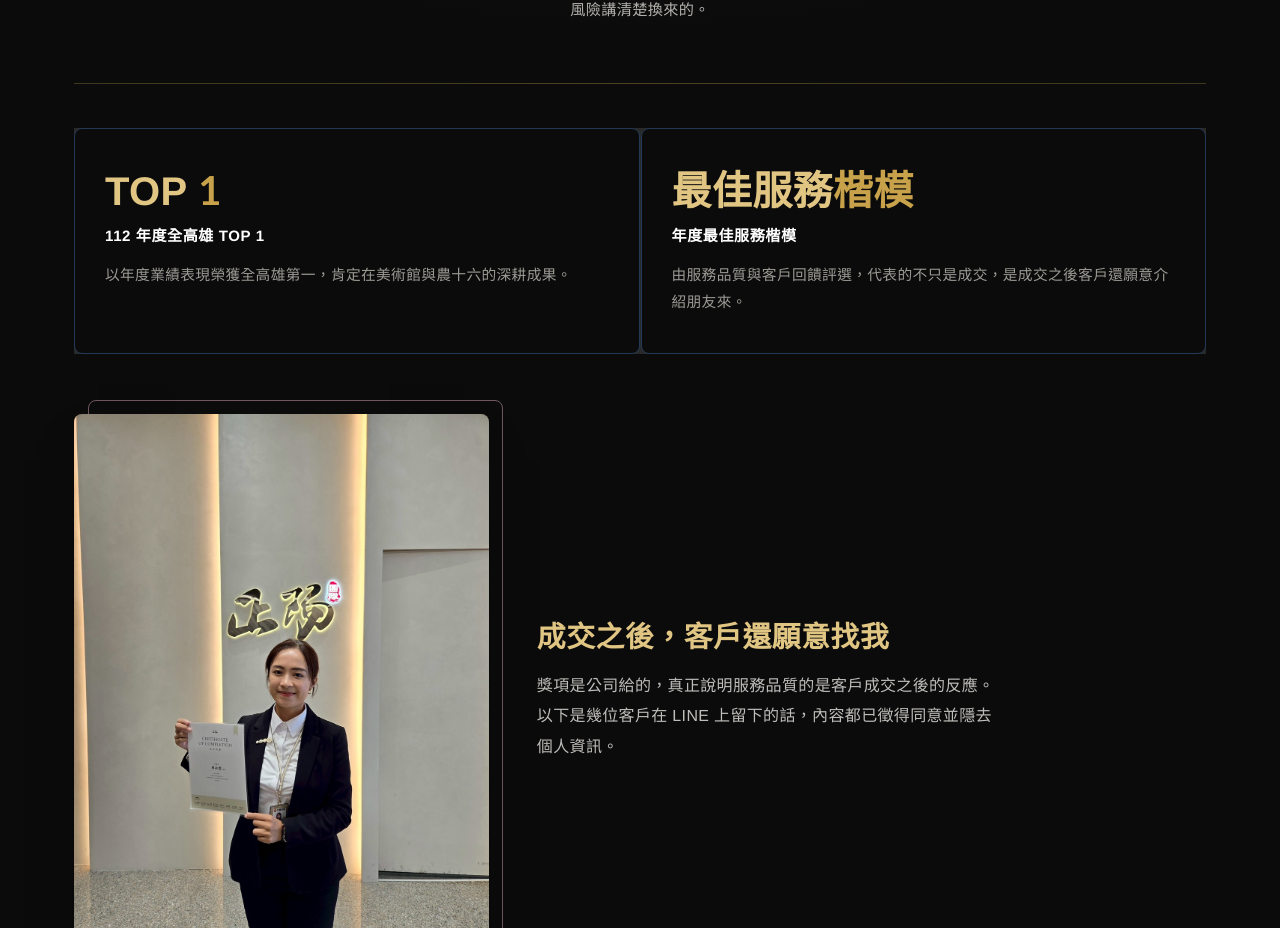
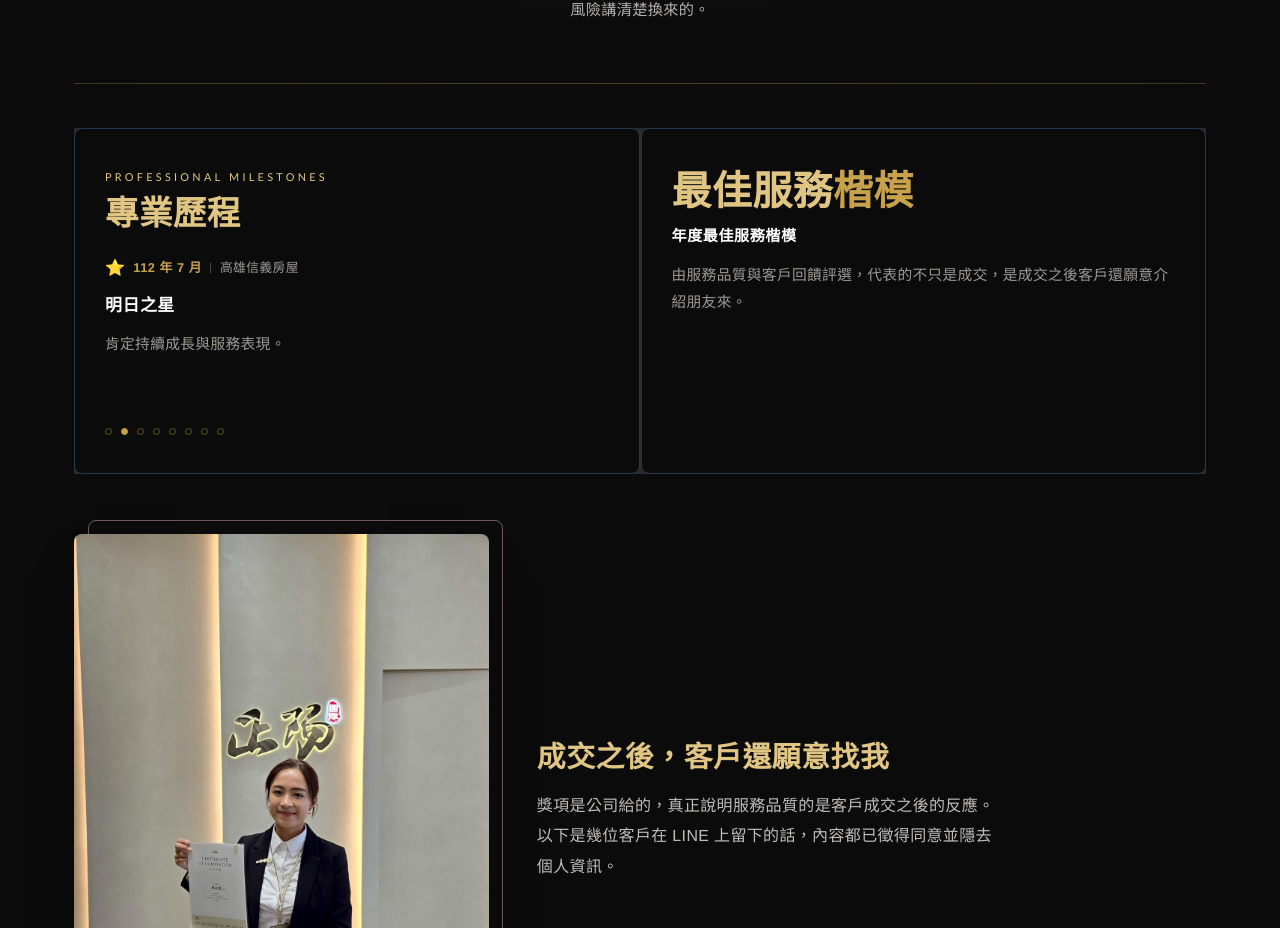
Before and after one commit to jiunjiun7-commits/maggie-official-site, a Next.js app: page / in a window 1280 px wide. Shown: the part 3432-4360 px from the top of the page. Built offline with nearby package versions, Linux system fonts and the light colour scheme.

Commit message:
戰績區左卡改為專業歷程：8 筆里程碑淡入淡出輪播，資料抽離為 JSON 陣列

```diff
--- /dev/null
+++ b/src/app/_components/MilestoneCard.tsx
@@ -0,0 +1,111 @@
+"use client";
+
+import { useCallback, useEffect, useRef, useState } from "react";
+import type { Milestone } from "@/lib/milestones";
+
+const INTERVAL = 5000;
+const FADE = 600;
+
+/**
+ * 專業歷程卡片：卡片外框完全固定，只有內容淡出 → 更新 → 淡入。
+ *
+ * 自動播放與手動點擊共用同一支 fade timer（fadeTimer），
+ * 每次切換前一定先清掉前一支，否則兩邊的 timer 會互相覆蓋，
+ * 造成內容永遠停在淡出狀態。
+ * 目前索引另外用 ref 同步，讓 interval 讀得到最新值而不必重建。
+ */
+export default function MilestoneCard({ milestones }: { milestones: Milestone[] }) {
+  const [index, setIndex] = useState(0);
+  const [visible, setVisible] = useState(true);
+
+  const indexRef = useRef(0);
+  const fadeTimer = useRef<number | null>(null);
+  const paused = useRef(false);
+  const touchStartX = useRef<number | null>(null);
+
+  const goTo = useCallback(
+    (next: number) => {
+      const total = milestones.length;
+      const target = ((next % total) + total) % total;
+      if (target === indexRef.current) return;
+
+      if (fadeTimer.current !== null) window.clearTimeout(fadeTimer.current);
+      setVisible(false);
+      fadeTimer.current = window.setTimeout(() => {
+        indexRef.current = target;
+        setIndex(target);
+        setVisible(true);
+        fadeTimer.current = null;
+      }, FADE);
+    },
+    [milestones.length]
+  );
+
+  useEffect(() => {
+    if (milestones.length <= 1) return;
+    const timer = window.setInterval(() => {
+      if (paused.current) return;
+      goTo(indexRef.current + 1);
+    }, INTERVAL);
+    return () => {
+      window.clearInterval(timer);
+      if (fadeTimer.current !== null) window.clearTimeout(fadeTimer.current);
+    };
+  }, [goTo, milestones.length]);
+
+  const current = milestones[index];
+
+  return (
+    <div
+      className="stat milestone"
+      onMouseEnter={() => (paused.current = true)}
+      onMouseLeave={() => (paused.current = false)}
+      onTouchStart={(event) => {
+        paused.current = true;
+        touchStartX.current = event.touches[0].clientX;
+      }}
+      onTouchEnd={(event) => {
+        paused.current = false;
+        const start = touchStartX.current;
+        touchStartX.current = null;
+        if (start === null) return;
+        const delta = event.changedTouches[0].clientX - start;
+        if (Math.abs(delta) < 40) return;
+        goTo(indexRef.current + (delta < 0 ? 1 : -1));
+      }}
+    >
+      <div className="milestone__head">
+        <span className="milestone__eyebrow">Professional Milestones</span>
+        <span className="milestone__title">專業歷程</span>
+      </div>
+
+      <div
+        className={`milestone__body${visible ? " is-visible" : ""}`}
+        aria-live="polite"
+        aria-atomic="true"
+      >
+        <div className="milestone__meta">
+          <span className="milestone__icon" aria-hidden="true">{current.icon}</span>
+          <span className="milestone__date">{current.date}</span>
+          <span className="milestone__company">{current.company}</span>
+        </div>
+        <div className="milestone__award">{current.title}</div>
+        <p className="milestone__desc">{current.description}</p>
+      </div>
+
+      <div className="milestone__dots" role="tablist" aria-label="專業歷程切換">
+        {milestones.map((milestone, dotIndex) => (
+          <button
+            key={`${milestone.date}-${milestone.title}`}
+            type="button"
+            role="tab"
+            className={`milestone__dot${dotIndex === index ? " is-active" : ""}`}
+            aria-selected={dotIndex === index}
+            aria-label={`${milestone.date} ${milestone.title}`}
+            onClick={() => goTo(dotIndex)}
+          />
+        ))}
+      </div>
+    </div>
+  );
+}
--- a/src/app/page.tsx
+++ b/src/app/page.tsx
@@ -2,8 +2,10 @@ import Image from "next/image";
 import Link from "next/link";
 import AreaCarousel from "@/app/_components/AreaCarousel";
 import CountUp from "@/app/_components/CountUp";
+import MilestoneCard from "@/app/_components/MilestoneCard";
 import ReviewMarquee from "@/app/_components/ReviewMarquee";
 import SiteInteractions from "@/app/_components/SiteInteractions";
+import { MILESTONES } from "@/lib/milestones";
 import { BRAND, PROFILE } from "@/lib/profile";
 import { REVIEWS } from "@/lib/reviews";
 import "./site.css";
@@ -293,11 +295,7 @@ export default function HomePage() {
             </div>
 
             <div className="stats stats--2">
-              <div className="stat">
-                <div className="stat__num">TOP <em>1</em></div>
-                <div className="stat__label">112 年度全高雄 TOP 1</div>
-                <p>以年度業績表現榮獲全高雄第一，肯定在美術館與農十六的深耕成果。</p>
-              </div>
+              <MilestoneCard milestones={MILESTONES} />
               <div className="stat">
                 <div className="stat__num">最佳服務<em>楷模</em></div>
                 <div className="stat__label">年度最佳服務楷模</div>
--- a/src/app/site.css
+++ b/src/app/site.css
@@ -394,6 +394,52 @@ p:last-child{ margin-bottom:0; }
 .stat__label{ font-size:.94rem; font-weight:700; color:#fff; margin-bottom:12px; letter-spacing:.04em; }
 .stat p{ font-size:.92rem; color:#9C9A93; line-height:1.8; }
 
+/* ---------- 專業歷程卡片（沿用 .stat 的外觀，只換內容排版） ---------- */
+.milestone{ display:flex; flex-direction:column; }
+.milestone__head{ margin-bottom:22px; }
+.milestone__eyebrow{
+  display:block; font-family:var(--font-en); font-size:.68rem;
+  letter-spacing:.3em; text-transform:uppercase; color:var(--gold-soft);
+  margin-bottom:8px;
+}
+.milestone__title{
+  display:block; font-size:clamp(1.5rem,3vw,2.1rem); font-weight:700;
+  line-height:1.15; color:var(--gold-soft);
+}
+
+/* 內容區固定最小高度，切換時卡片不會忽高忽低 */
+.milestone__body{
+  flex:1; min-height:150px;
+  opacity:0; transition:opacity .6s var(--ease);
+}
+.milestone__body.is-visible{ opacity:1; }
+
+.milestone__meta{
+  display:flex; align-items:center; flex-wrap:wrap; gap:8px;
+  font-size:.8rem; color:#9C9A93; margin-bottom:10px;
+}
+.milestone__icon{ font-size:1rem; line-height:1; }
+.milestone__date{ color:var(--gold); font-weight:700; letter-spacing:.04em; }
+.milestone__company{ position:relative; padding-left:10px; }
+.milestone__company::before{
+  content:""; position:absolute; left:0; top:50%; transform:translateY(-50%);
+  width:1px; height:11px; background:rgba(255,255,255,.24);
+}
+.milestone__award{
+  font-size:1.06rem; font-weight:700; color:#fff;
+  margin-bottom:10px; letter-spacing:.03em;
+}
+.milestone__desc{ font-size:.92rem; color:#9C9A93; line-height:1.8; margin:0; }
+
+.milestone__dots{ display:flex; gap:9px; margin-top:22px; }
+.milestone__dot{
+  width:7px; height:7px; padding:0; border-radius:50%; cursor:pointer;
+  border:1px solid rgba(200,162,74,.45); background:transparent;
+  transition:background .3s var(--ease), border-color .3s var(--ease), transform .3s var(--ease);
+}
+.milestone__dot:hover{ border-color:var(--gold); transform:scale(1.25); }
+.milestone__dot.is-active{ background:var(--gold); border-color:var(--gold); }
+
 /* 戰績：頒獎照 + 客戶好評 */
 .award{
   display:grid; grid-template-columns:minmax(0,.62fr) minmax(0,1fr);
--- /dev/null
+++ b/src/lib/milestones.ts
@@ -0,0 +1,73 @@
+export type Milestone = {
+  icon: string;
+  date: string;
+  company: string;
+  title: string;
+  description: string;
+};
+
+/**
+ * 專業歷程時間軸。刻意寫成單純的陣列（不含任何邏輯），
+ * 之後要換成從外部 JSON / CMS 讀取時，只需要換掉這個檔案的內容，
+ * 不用動 MilestoneCard 元件。
+ *
+ * 新增一筆榮譽 = 在陣列最後加一個物件，就會自動出現在輪播裡。
+ */
+export const MILESTONES: Milestone[] = [
+  {
+    icon: "🏆",
+    date: "112 年 7 月",
+    company: "高雄信義房屋",
+    title: "高雄區業績 TOP 1",
+    description: "年度代表性業績，也是我職涯的重要起點。"
+  },
+  {
+    icon: "⭐",
+    date: "112 年 7 月",
+    company: "高雄信義房屋",
+    title: "明日之星",
+    description: "肯定持續成長與服務表現。"
+  },
+  {
+    icon: "🏆",
+    date: "112 年 7 月",
+    company: "高雄信義房屋",
+    title: "高三區業績 TOP 1",
+    description: "持續累積成交成果，深耕高雄市場。"
+  },
+  {
+    icon: "🏅",
+    date: "113 年",
+    company: "信義房屋",
+    title: "年度最佳服務楷模",
+    description: "由服務品質與客戶回饋評選，代表成交只是開始，服務才是長久價值。"
+  },
+  {
+    icon: "📈",
+    date: "114 年",
+    company: "永義房屋",
+    title: "升任經理",
+    description: "職涯的重要里程碑，也代表責任與專業的提升。"
+  },
+  {
+    icon: "🥈",
+    date: "115 年 3 月",
+    company: "永義房屋｜農十六大千",
+    title: "業績 TOP 2",
+    description: "持續深耕美術館與農十六市場。"
+  },
+  {
+    icon: "⭐",
+    date: "115 年 6 月",
+    company: "永義房屋｜農十六大千",
+    title: "未來之星",
+    description: "肯定持續成長與發展潛力。"
+  },
+  {
+    icon: "🥈",
+    date: "115 年 7 月",
+    company: "永義房屋｜農十六大千",
+    title: "業績 TOP 2",
+    description: "持續累積成交成果，也累積更多客戶信任。"
+  }
+];
```
